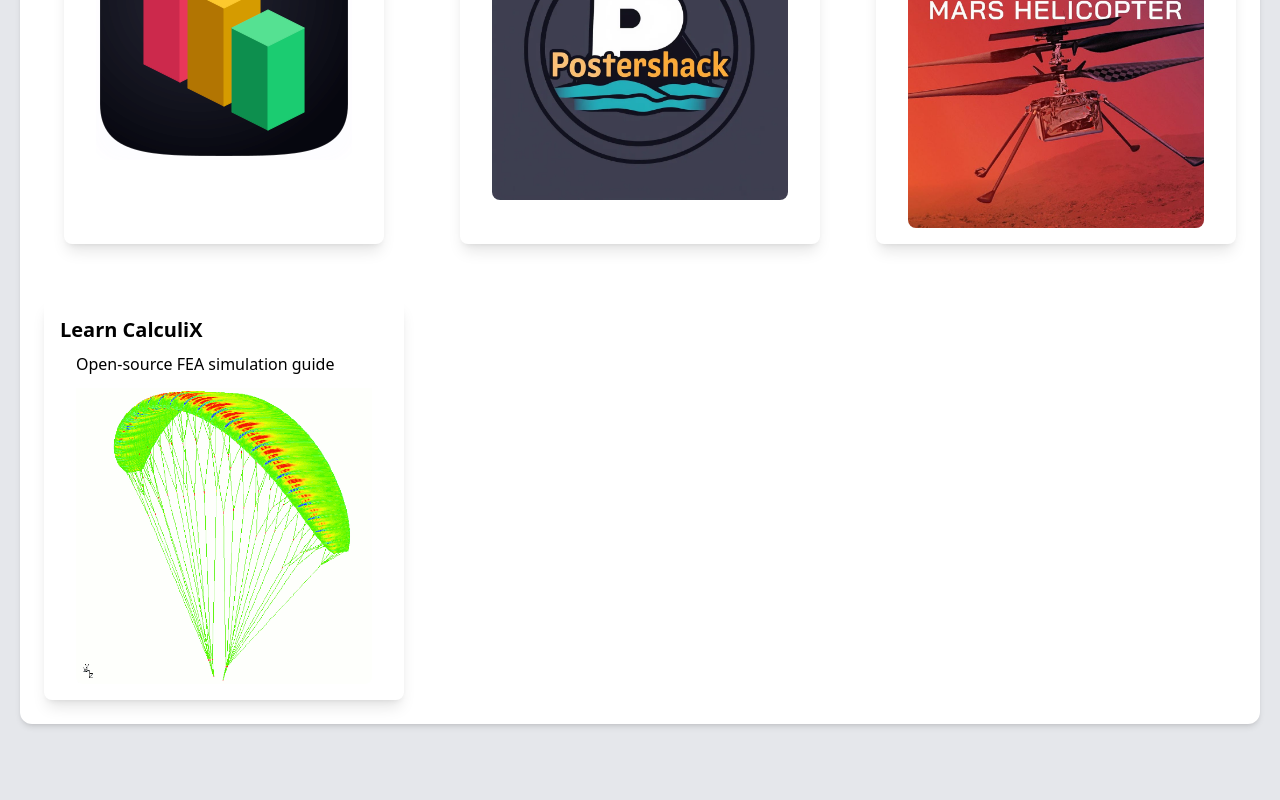
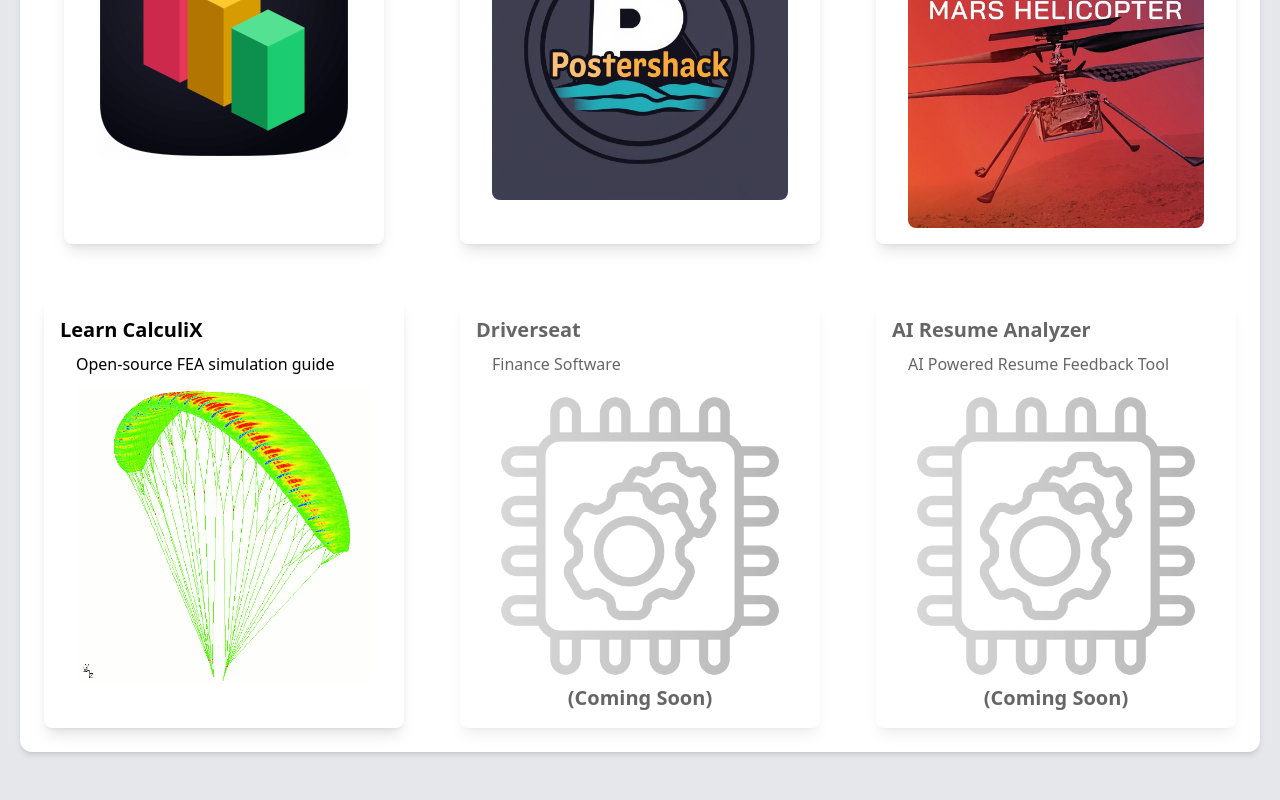
Before and after one commit to WebsiteMatthewEngineering/portfolio, a Next.js app in the folder portfolio/: page / in a window 1280 px wide. Shown: the part 1348-2148 px from the top of the page. Built offline with nearby package versions, Linux system fonts and the light colour scheme.

Commit message:
picture added NASA

```diff
--- a/portfolio/app/page.tsx
+++ b/portfolio/app/page.tsx
@@ -117,16 +117,26 @@
                 />
 
 
-{/*
                 <ProjectCard
                   href="/"
-                  title="AI Generated STL Files" # for use in the calculix simulation???
+                  title="Driverseat"
+                  shortDescription="Finance Software"
+                  longDescription=""
+                  mediaSrc="/default.png"
+                  comingSoon={true}
+                />
+
+
+
+                {/* <ProjectCard
+                  href="/"
+                  title="LLM Modifying STL Files" // # for use in the calculix simulation???
                   shortDescription=""
                   longDescription=""
                   mediaSrc="/default.png"
                   comingSoon={true}
-                />
-*/}
+                /> */}
+
 
 
                 {/* LATER PROBLEMS */}
@@ -152,14 +162,14 @@
                 /> */}
 
                 {/* Tutorial Ideas */}
-                {/* <ProjectCard
+                <ProjectCard
                   href="/"
                   title="AI Resume Analyzer"
                   shortDescription="AI Powered Resume Feedback Tool"
                   longDescription="Get feedback on your resume using AI. I developed a tool that analyzes resumes and provides suggestions for improvement."
-                  mediaSrc="/skills/skill-python.png"
+                  mediaSrc="/default.png"
                   comingSoon={true}
-                /> */}
+                />
 
 
               </div>
--- a/portfolio/app/projects/nasa-fleet/page.tsx
+++ b/portfolio/app/projects/nasa-fleet/page.tsx
@@ -116,6 +116,10 @@
                 </p>
             </div>
 
+            <div className="max-w-4xl mx-auto">
+                <img alt="NASA Fleet helicopters spelling a word in formation" src="/projects/nasa-fleet/NASA-Writing.png" className="rounded-lg object-cover w-full shadow-lg" />
+            </div>
+
             <div className="flex flex-col gap-4">
                 <h3 className="text-2xl font-semibold text-text">Technical Stack</h3>
                 <p className="text-text text-lg">
```
Also changed, not shown: 1 other file (tests, documents, lock files or other folders).
